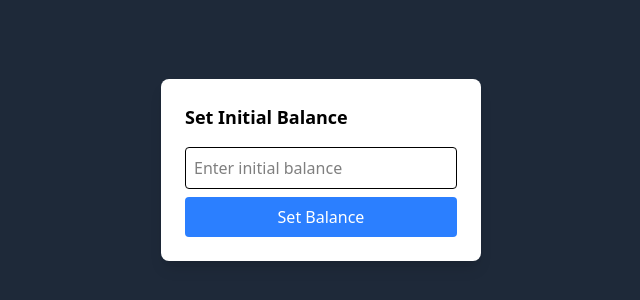
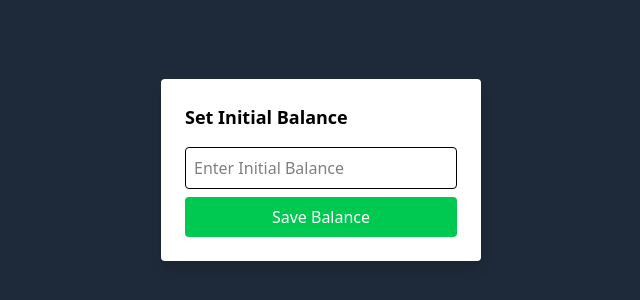
Before and after one commit to evsachin/expense-tracker-webapp, a React (Vite) app: page / in a window 1280 px wide. Shown: the part 230-530 px from the top of the page, without its empty margins (319-959 px from the left). Built offline with nearby package versions, Linux system fonts and the light colour scheme.

Commit message:
Updated files

```diff
--- a/src/App.jsx
+++ b/src/App.jsx
@@ -1,59 +1,55 @@
 import { useState, useEffect } from "react";
 import TransactionModal from "./components/TransactionModal";
 import { saveAsCSV } from "./utils/exportCSV";
-import EditBalanceModal from "./components/EditBalanceModal"; // ✅ Import new modal
-import InitialBalanceModal from "./components/InitailBalancemodal";
+import InitialBalanceModal from "./components/InitialBalanceModal";
 
 export default function App() {
   const [balance, setBalance] = useState(null);
   const [transactions, setTransactions] = useState([]);
   const [isModalOpen, setIsModalOpen] = useState(false);
-  const [isInitialModalOpen, setIsInitialModalOpen] = useState(true);
-  const [isEditModalOpen, setIsEditModalOpen] = useState(false); // ✅ New state for edit modal
+  const [isInitialModalOpen, setIsInitialModalOpen] = useState(false);
   const [transactionType, setTransactionType] = useState("credit");
   const [filterType, setFilterType] = useState("all");
   const [filterDate, setFilterDate] = useState("");
 
+  // ✅ Load transactions & balance from localStorage properly
   useEffect(() => {
     const storedBalance = localStorage.getItem("balance");
     const storedTransactions = localStorage.getItem("transactions");
 
-    if (storedBalance !== null) {
-      setBalance(JSON.parse(storedBalance));
-    }
+    if (storedBalance !== null) setBalance(JSON.parse(storedBalance));
 
-    if (storedTransactions) {
-      setTransactions(JSON.parse(storedTransactions));
-    }
+    // ⚠️ Ensure transactions are parsed as an array, not null
+    setTransactions(storedTransactions ? JSON.parse(storedTransactions) : []);
+
+    if (!storedBalance) setIsInitialModalOpen(true);
   }, []);
 
+  // ✅ Save transactions & balance to localStorage when they change
   useEffect(() => {
-    if (balance !== null) {
+    if (balance !== null)
       localStorage.setItem("balance", JSON.stringify(balance));
-    }
     localStorage.setItem("transactions", JSON.stringify(transactions));
   }, [balance, transactions]);
 
   const handleTransaction = (transaction) => {
     const newTransaction = {
       ...transaction,
-      date: new Date().toISOString().split("T")[0], // Automatically add today's date
+      date: new Date().toISOString().split("T")[0], // Auto-add today's date
     };
 
     const updatedTransactions = [...transactions, newTransaction];
 
-    // Update balance
+    // ✅ Save transactions to localStorage
+    localStorage.setItem("transactions", JSON.stringify(updatedTransactions));
+
     const updatedBalance =
       transaction.type === "credit"
         ? balance + parseFloat(transaction.amount)
         : balance - parseFloat(transaction.amount);
 
-    // Save to state & local storage
     setTransactions(updatedTransactions);
     setBalance(updatedBalance);
-
-    localStorage.setItem("transactions", JSON.stringify(updatedTransactions));
-    localStorage.setItem("balance", JSON.stringify(updatedBalance));
   };
 
   const handleSetInitialBalance = (amount) => {
@@ -62,9 +58,9 @@ export default function App() {
     localStorage.setItem("balance", JSON.stringify(amount));
   };
 
-  const handleEditBalance = (newBalance) => {
-    setBalance(newBalance);
-    localStorage.setItem("balance", JSON.stringify(newBalance));
+  const handleEditBalance = (newAmount) => {
+    setBalance(newAmount);
+    localStorage.setItem("balance", JSON.stringify(newAmount));
   };
 
   const filteredTransactions = transactions.filter((txn) => {
@@ -79,17 +75,20 @@ export default function App() {
         Expense Tracker
       </header>
 
-      {isInitialModalOpen ? (
+      {/* Open modal only if balance is not set */}
+      {isInitialModalOpen && (
         <InitialBalanceModal onSetBalance={handleSetInitialBalance} />
-      ) : (
+      )}
+
+      {balance !== null && (
         <>
-          <div className="bg-white p-4 rounded shadow-md text-lg font-semibold flex justify-between">
+          <div className="bg-white p-4 rounded shadow-md text-lg font-semibold flex justify-between items-center">
             <span>Balance: ₹{balance}</span>
             <button
-              className="bg-yellow-500 text-white px-3 py-1 rounded text-sm"
-              onClick={() => setIsEditModalOpen(true)}
+              className="bg-yellow-500 text-white p-2 rounded"
+              onClick={() => setIsInitialModalOpen(true)}
             >
-              Edit
+              Edit Balance
             </button>
           </div>
 
@@ -120,15 +119,9 @@ export default function App() {
             type={transactionType}
           />
 
-          <EditBalanceModal
-            isOpen={isEditModalOpen}
-            onClose={() => setIsEditModalOpen(false)}
-            onUpdateBalance={handleEditBalance}
-            currentBalance={balance}
-          />
-
           <div className="mt-4">
-            {filteredTransactions.map((txn, index) => (
+            {filteredTransactions.length > 0 ? (
+              filteredTransactions.map((txn, index) => (
                 <div key={index} className="flex justify-between p-2 border-b">
                   <span>
                     {txn.date} -{" "}
@@ -145,7 +138,10 @@ export default function App() {
                     {txn.type === "credit" ? "+" : "-"}₹{txn.amount}
                   </span>
                 </div>
-            ))}
+              ))
+            ) : (
+              <p className="text-center text-gray-500">No transactions found</p>
+            )}
           </div>
 
           {/* Export CSV Button */}
--- a/src/components/InitailBalancemodal.jsx
+++ /dev/null
@@ -1,36 +0,0 @@
-import { useState } from "react";
-
-const InitialBalanceModal = ({ onSetBalance }) => {
-  const [initialBalance, setInitialBalance] = useState("");
-
-  const handleSubmit = () => {
-    if (!initialBalance || isNaN(initialBalance)) {
-      alert("Please enter a valid amount");
-      return;
-    }
-    onSetBalance(parseFloat(initialBalance));
-  };
-
-  return (
-    <div className="fixed inset-0 bg-gray-800 bg-opacity-50 flex items-center justify-center">
-      <div className="bg-white p-6 rounded-lg shadow-lg w-80">
-        <h2 className="text-lg font-bold mb-4">Set Initial Balance</h2>
-        <input
-          type="number"
-          placeholder="Enter initial balance"
-          className="w-full p-2 border rounded mb-2"
-          value={initialBalance}
-          onChange={(e) => setInitialBalance(e.target.value)}
-        />
-        <button
-          className="bg-blue-500 text-white p-2 rounded w-full"
-          onClick={handleSubmit}
-        >
-          Set Balance
-        </button>
-      </div>
-    </div>
-  );
-};
-
-export default InitialBalanceModal;
--- /dev/null
+++ b/src/components/InitialBalanceModal.jsx
@@ -0,0 +1,34 @@
+import { useState } from "react";
+
+export default function InitialBalanceModal({ onSetBalance }) {
+  const [amount, setAmount] = useState("");
+
+  const handleSubmit = () => {
+    if (!amount || isNaN(amount) || amount <= 0) {
+      alert("Please enter a valid initial balance.");
+      return;
+    }
+    onSetBalance(parseFloat(amount));
+  };
+
+  return (
+    <div className="fixed inset-0 bg-gray-800 bg-opacity-50 flex justify-center items-center">
+      <div className="bg-white p-6 rounded shadow-lg w-80">
+        <h2 className="text-lg font-semibold mb-4">Set Initial Balance</h2>
+        <input
+          type="number"
+          className="p-2 border w-full rounded mb-2"
+          placeholder="Enter Initial Balance"
+          value={amount}
+          onChange={(e) => setAmount(e.target.value)}
+        />
+        <button
+          className="w-full bg-green-500 text-white p-2 rounded"
+          onClick={handleSubmit}
+        >
+          Save Balance
+        </button>
+      </div>
+    </div>
+  );
+}
```
Lines whose indentation alone changed are shown as unchanged.
